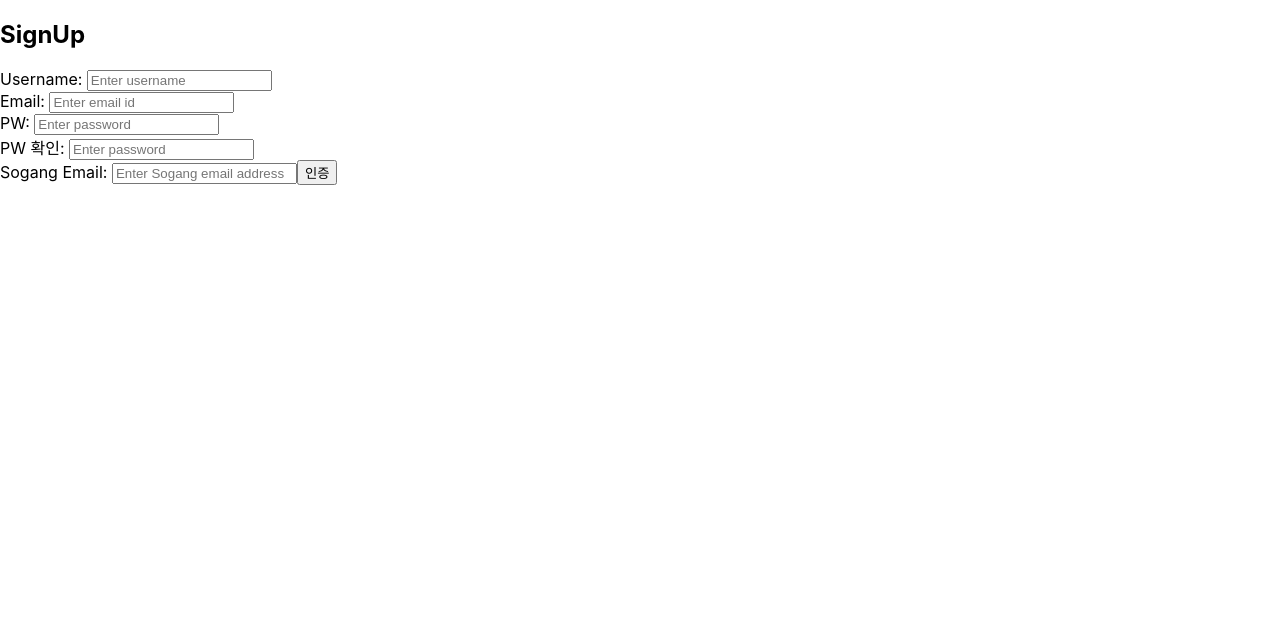
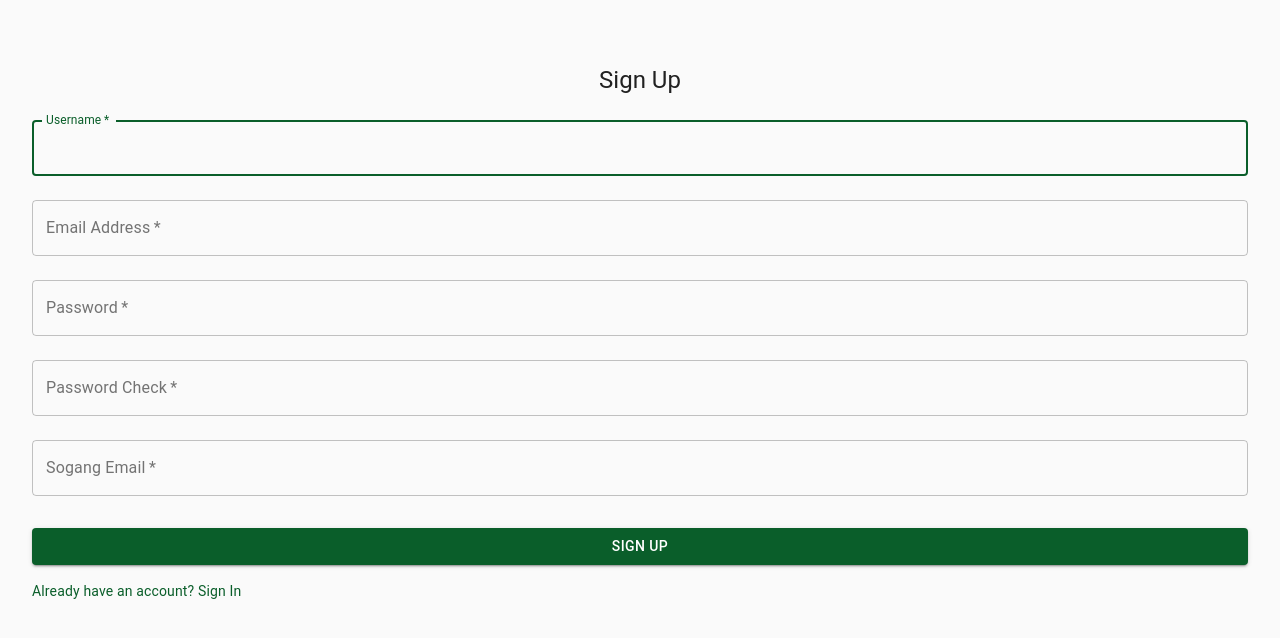
Before and after one commit to yoon-chaejin/sogang-interview-question-web, a React (Create React App) app: page /signup in a window 1280 px wide. Shown: the top 638 px of the page. Built offline with nearby package versions, Linux system fonts and the light colour scheme.

Commit message:
feat: removed react-bootstrap

```diff
--- a/package.json
+++ b/package.json
@@ -12,7 +12,6 @@
     "bootstrap": "^4.6.0",
     "query-string": "^6.14.1",
     "react": "^17.0.1",
-    "react-bootstrap": "^1.5.0",
     "react-dom": "^17.0.1",
     "react-router-dom": "^5.2.0",
     "react-scripts": "4.0.2",
--- a/src/pages/SignIn.js
+++ b/src/pages/SignIn.js
@@ -22,11 +22,11 @@ const useStyles = makeStyles((theme) => ({
       height: '100vh',
     },
     image: {
-      backgroundImage: 'url(https://source.unsplash.com/random)',
+      backgroundImage: 'url(https://s3.us-west-2.amazonaws.com/secure.notion-static.com/b7c288d5-ae9d-4ab7-bd62-abd68cec2328/Untitled.png?X-Amz-Algorithm=AWS4-HMAC-SHA256&X-Amz-Credential=AKIAT73L2G45O3KS52Y5%2F20210316%2Fus-west-2%2Fs3%2Faws4_request&X-Amz-Date=20210316T130028Z&X-Amz-Expires=86400&X-Amz-Signature=b343da48998d34e31f9c1f58fbe11c96f77db76743f2f4a711a2e9f675a2dc5b&X-Amz-SignedHeaders=host&response-content-disposition=filename%20%3D%22Untitled.png%22)',
       backgroundRepeat: 'no-repeat',
       backgroundColor:
         theme.palette.type === 'light' ? theme.palette.grey[50] : theme.palette.grey[900],
-      backgroundSize: 'cover',
+      backgroundSize: 'fit',
       backgroundPosition: 'center',
     },
     paper: {
--- a/src/pages/SignUp.js
+++ b/src/pages/SignUp.js
@@ -1,10 +1,47 @@
 import { React, useState, useEffect } from 'react';
-import { Form, Button } from 'react-bootstrap';
 import { withRouter } from 'react-router-dom';
 import axios from 'axios';
 import { API_BASE_URL } from '../constants';
 
+import Avatar from '@material-ui/core/Avatar';
+import Button from '@material-ui/core/Button';
+import CssBaseline from '@material-ui/core/CssBaseline';
+import TextField from '@material-ui/core/TextField';
+import FormControlLabel from '@material-ui/core/FormControlLabel';
+import Checkbox from '@material-ui/core/Checkbox';
+import Link from '@material-ui/core/Link';
+import Paper from '@material-ui/core/Paper';
+import Box from '@material-ui/core/Box';
+import Grid from '@material-ui/core/Grid';
+import LockOutlinedIcon from '@material-ui/icons/LockOutlined';
+import Typography from '@material-ui/core/Typography';
+import { makeStyles } from '@material-ui/core/styles';
+
+const useStyles = makeStyles((theme) => ({
+    root: {
+      height: '100vh',
+    },
+    paper: {
+      margin: theme.spacing(8, 4),
+      display: 'flex',
+      flexDirection: 'column',
+      alignItems: 'center',
+    },
+    avatar: {
+      margin: theme.spacing(1),
+      backgroundColor: theme.palette.secondary.main,
+    },
+    form: {
+      width: '100%', // Fix IE 11 issue.
+      marginTop: theme.spacing(1),
+    },
+    submit: {
+      margin: theme.spacing(3, 0, 2),
+    },
+}));
+
 const SignUp = (props) => {
+    const classes = useStyles();
     const [username, setUsername] = useState('');
     const [email, setEmail] = useState('');
     const [password, setPassword] = useState('');
@@ -12,6 +49,27 @@ const SignUp = (props) => {
     const [sogangEmail, setSogangEmail] = useState('');
 
     const signUp = () => {
+        if (username === null || username === '') {
+            alert('Username Empty');
+            return;
+        }
+        if (email === null || email === '') {
+            alert('Email Empty');
+            return;
+        }
+        if (password === null || password === '') {
+            alert('Password Empty');
+            return;
+        }
+        if (passwordCheck === null || passwordCheck === '') {
+            alert('Password Check Empty');
+            return;
+        }
+        if (password !== passwordCheck) {
+            alert('Password and Password Check Different');
+            return;
+        }
+
         return axios.post(API_BASE_URL + "users", {
           username,
           email,
@@ -22,10 +80,111 @@ const SignUp = (props) => {
         });
     };
 
+    const handleKeyPress = (event) => {
+        if (event.key === 'Enter' || event.charCode === 13) {
+            signUp();
+        }
+        if (event.key === 'Tab' || event.charCode === 9) {
+        }
+    }
+
     return (
         <div>
-            <h2>SignUp</h2>
-            <Form.Group controlId='formUsername'>
+            <Grid container component="main">
+                <CssBaseline />
+                <Grid>
+                    <div className={classes.paper}>
+                    <Typography component="h1" variant="h5">
+                        Sign Up
+                    </Typography>
+                    <form className={classes.form}>
+                        <TextField
+                            variant="outlined"
+                            margin="normal"
+                            required
+                            fullWidth
+                            id="username"
+                            label="Username"
+                            name="username"
+                            autoComplete="username"
+                            autoFocus
+                            onChange={(event) => setUsername(event.target.value)}
+                            onKeyPress={handleKeyPress}
+                        />
+                        <TextField
+                            variant="outlined"
+                            margin="normal"
+                            required
+                            fullWidth
+                            id="email"
+                            label="Email Address"
+                            name="email"
+                            autoComplete="email"
+                            onChange={(event) => setEmail(event.target.value)}
+                            onKeyPress={handleKeyPress}
+                        />
+                        <TextField
+                            variant="outlined"
+                            margin="normal"
+                            required
+                            fullWidth
+                            name="password"
+                            label="Password"
+                            type="password"
+                            id="password"
+                            autoComplete="current-password"
+                            onChange={(event) => setPassword(event.target.value)}
+                            onKeyPress={handleKeyPress}
+                        />
+                        <TextField
+                            variant="outlined"
+                            margin="normal"
+                            required
+                            fullWidth
+                            name="password-check"
+                            label="Password Check"
+                            type="password"
+                            id="password-check"
+                            autoComplete="current-password"
+                            onChange={(event) => setPasswordCheck(event.target.value)}
+                            onKeyPress={handleKeyPress}
+                        />
+                        <TextField
+                            variant="outlined"
+                            margin="normal"
+                            required
+                            fullWidth
+                            name="sogang-email"
+                            label="Sogang Email"
+                            type="email"
+                            id="sogang-email"
+                            autoComplete="email"
+                            onChange={(event) => setSogangEmail(event.target.value)}
+                            onKeyPress={handleKeyPress}
+                        />
+                        <Button
+                            onClick={() => signUp()}
+                            fullWidth
+                            variant="contained"
+                            color="primary"
+                            className={classes.submit}
+                        >
+                        Sign Up
+                        </Button>
+                        <Grid container>
+                            <Grid item>
+                                <Link href="/signin" variant="body2">
+                                    {"Already have an account? Sign In"}
+                                </Link>
+                            </Grid>
+                        </Grid>
+                        <Box mt={5}>
+                        </Box>
+                    </form>
+                    </div>
+                </Grid>
+            </Grid>
+            {/* <Form.Group controlId='formUsername'>
                 <Form.Label>Username: </Form.Label>
                 <Form.Control type="text" placeholder="Enter username" value={username} onChange={event => setUsername(event.target.value)} />
             </Form.Group>
@@ -45,7 +204,7 @@ const SignUp = (props) => {
                 <Form.Label>Sogang Email: </Form.Label>
                 <Form.Control type="email"  placeholder="Enter Sogang email address" value={sogangEmail} onChange={event => setSogangEmail(event.target.value)} />
                 <Button variant='primary' onClick={signUp}>인증</Button>
-            </Form.Group>
+            </Form.Group> */}
         </div>
     )
 }
```
Also changed, not shown: 1 other file (tests, documents, lock files or other folders).
